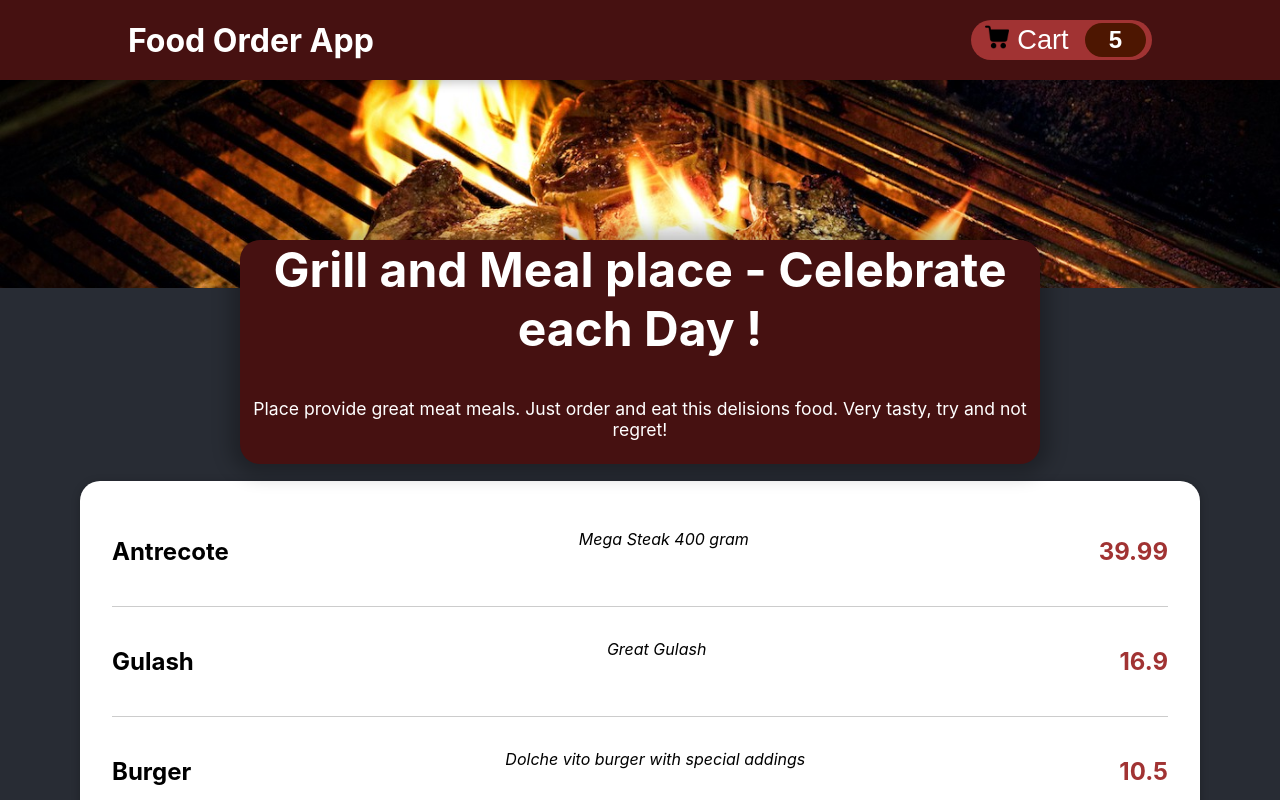
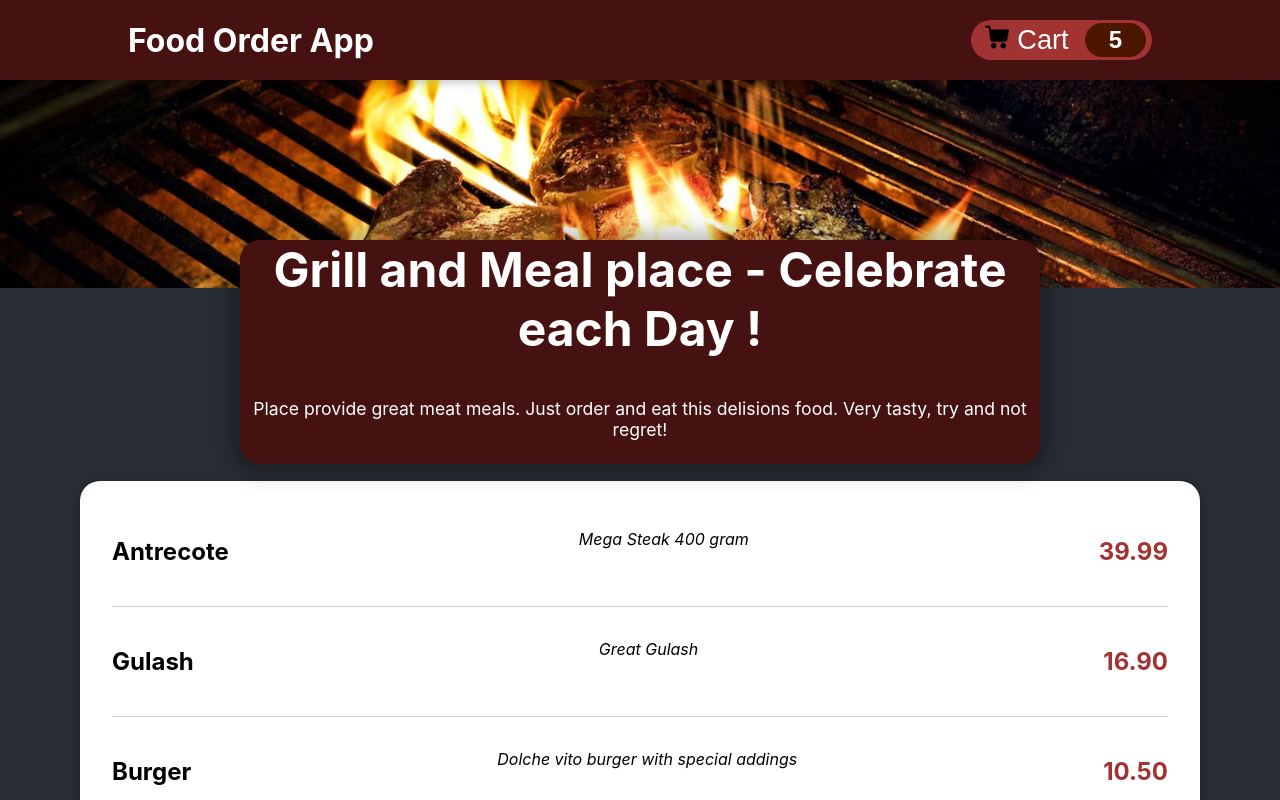
Before and after one commit to michael-ryk/p-food-order, a React (Create React App) app: page / in a window 1280 px wide. Shown: the top 800 px of the page. Built offline with nearby package versions, Linux system fonts and the light colour scheme.

Commit message:
Show price as 2 decimal number after point

```diff
--- a/src/components/Food/FoodItem/FoodItem.jsx
+++ b/src/components/Food/FoodItem/FoodItem.jsx
@@ -7,7 +7,7 @@ const FoodItem = ({name, description, price}) => {
       <div className={classes.food}>
         <h3 className={classes.food__name}>{name}</h3>
         <p className={classes.food__description}>{description}</p>
-        <p className={classes.food__price}>{price}</p>
+        <p className={classes.food__price}>{price.toFixed(2)}</p>
       </div>
     </li>
   );
```
